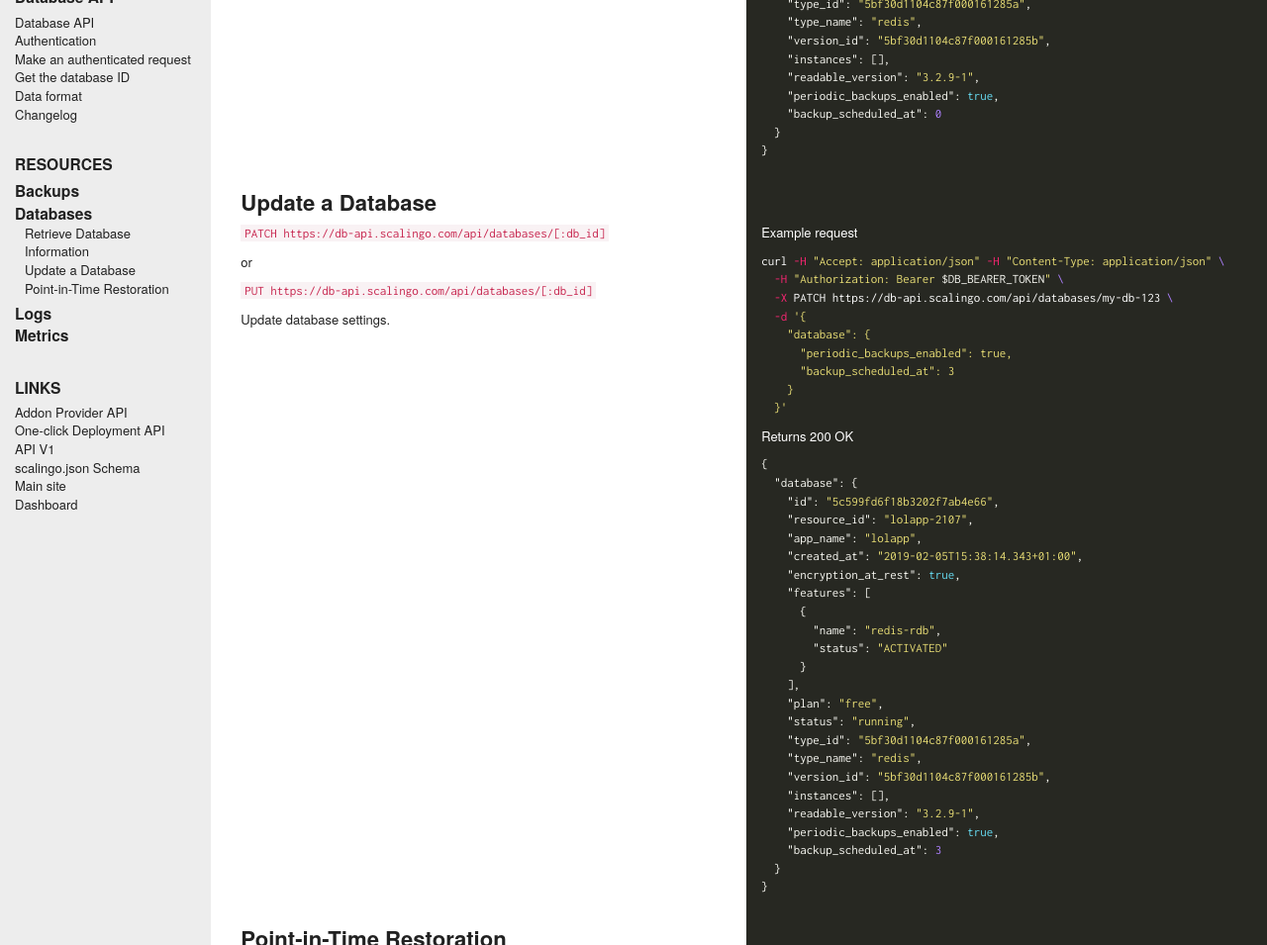
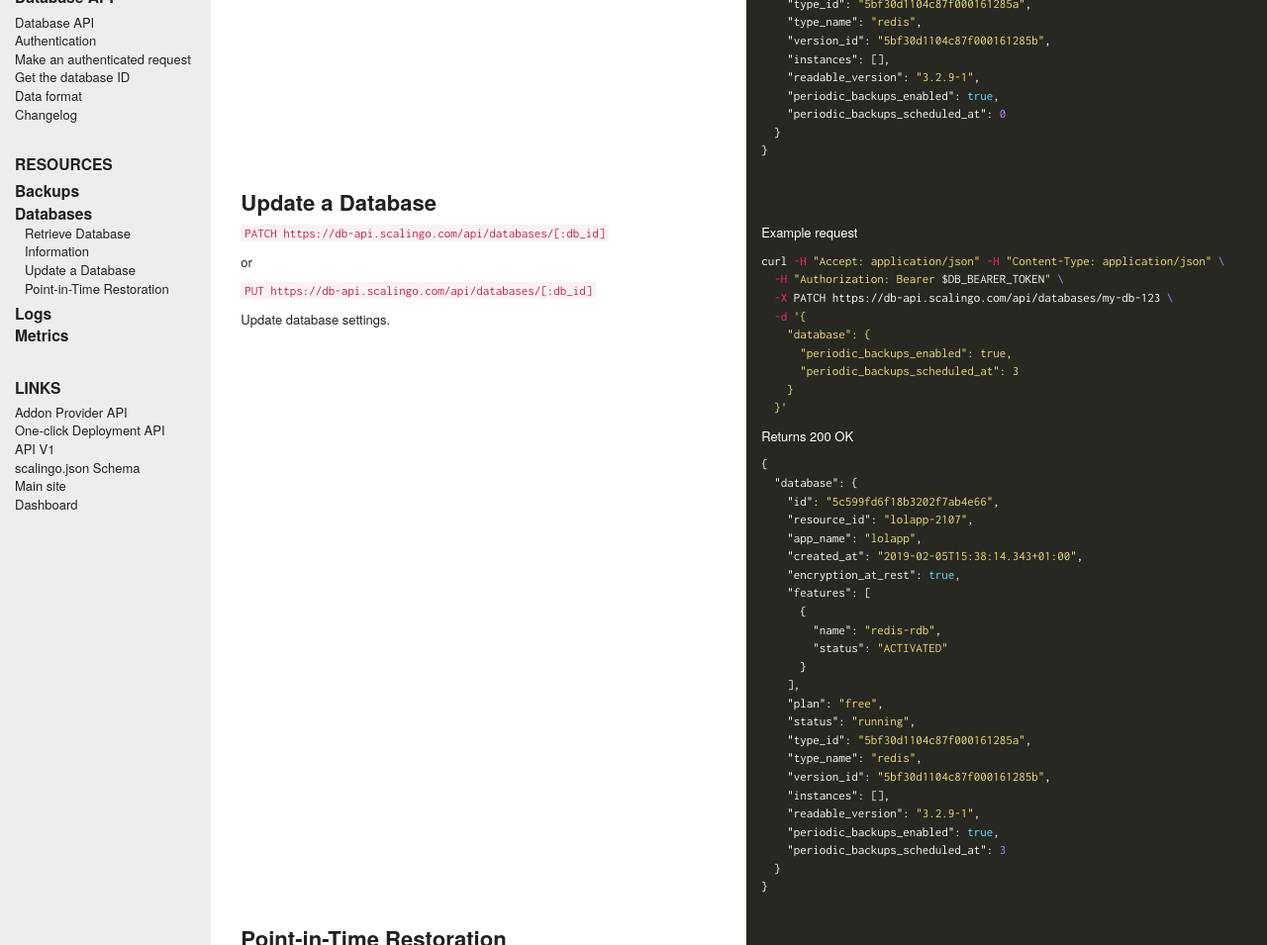
Before and after one commit to jdauphant/developers-documentation, a Jekyll site: the page built from _database_api/databases.md, in a window 1280 px wide and 1400 px high, scrolled down 1281 px. Shown: the part 152-1107 px from the top of the window at 99% size. Built offline with Jekyll 4.4.1, drawn with Linux system fonts in a browser that asks for light colours; nearby versions of some CDN libraries; comment, search, counter and statistics services are not loaded; some of the changed text lies outside the part shown.

Commit message:
Rename backup_scheduled_at to periodic_backups_scheduled_at

````diff
--- a/_database_api/databases.md
+++ b/_database_api/databases.md
@@ -10,23 +10,23 @@ layout: default
 **Databases attributes**
 
 {:.table}
-| field                    | type    | description                                    |
-| ------------------       | ------- | ---------------------------------------------- |
-| id                       | string  | unique ID                                      |
-| resource_id              | string  | resource reference                             |
-| app_name                 | string  | name of the linked application                 |
-| created_at               | date    | creation date of the database                  |
-| encryption_at_rest       | boolean | is encryption at rest enabled on this database |
-| plan                     | string  | name of the application plan                   |
-| status                   | string  | status of the current database                 |
-| type_id                  | string  | database type ID                               |
-| type_name                | string  | database type Name                             |
-| version_id               | string  | database version ID                            |
-| readable_version         | string  | human readable database version                |
-| instances                | array   | list of all database instances                 |
-| features                 | array   | list of all database features                  |
-| periodic_backups_enabled | boolean | true if periodic backups are enabled           |
-| backup_scheduled_at      | integer | hour of the day of the periodic backup (UTC)   |
+| field                         | type    | description                                    |
+| ------------------            | ------- | ---------------------------------------------- |
+| id                            | string  | unique ID                                      |
+| resource_id                   | string  | resource reference                             |
+| app_name                      | string  | name of the linked application                 |
+| created_at                    | date    | creation date of the database                  |
+| encryption_at_rest            | boolean | is encryption at rest enabled on this database |
+| plan                          | string  | name of the application plan                   |
+| status                        | string  | status of the current database                 |
+| type_id                       | string  | database type ID                               |
+| type_name                     | string  | database type Name                             |
+| version_id                    | string  | database version ID                            |
+| readable_version              | string  | human readable database version                |
+| instances                     | array   | list of all database instances                 |
+| features                      | array   | list of all database features                  |
+| periodic_backups_enabled      | boolean | true if periodic backups are enabled           |
+| periodic_backups_scheduled_at | integer | hour of the day of the periodic backup (UTC)   |
 
 **Instance attributes**
 
@@ -73,7 +73,7 @@ Example object:
     ],
     "readable_version": "3.2.9-1",
     "periodic_backups_enabled": true,
-    "backup_scheduled_at": 0
+    "periodic_backups_scheduled_at": 0
   }
 }
 ```
@@ -126,7 +126,7 @@ Returns 200 OK
     "instances": [],
     "readable_version": "3.2.9-1",
     "periodic_backups_enabled": true,
-    "backup_scheduled_at": 0
+    "periodic_backups_scheduled_at": 0
   }
 }
 ```
@@ -156,7 +156,7 @@ curl -H "Accept: application/json" -H "Content-Type: application/json" \
   -d '{
     "database": {
       "periodic_backups_enabled": true,
-      "backup_scheduled_at": 3
+      "periodic_backups_scheduled_at": 3
     }
   }'
 ```
@@ -185,7 +185,7 @@ Returns 200 OK
     "instances": [],
     "readable_version": "3.2.9-1",
     "periodic_backups_enabled": true,
-    "backup_scheduled_at": 3
+    "periodic_backups_scheduled_at": 3
   }
 }
 ```
````
